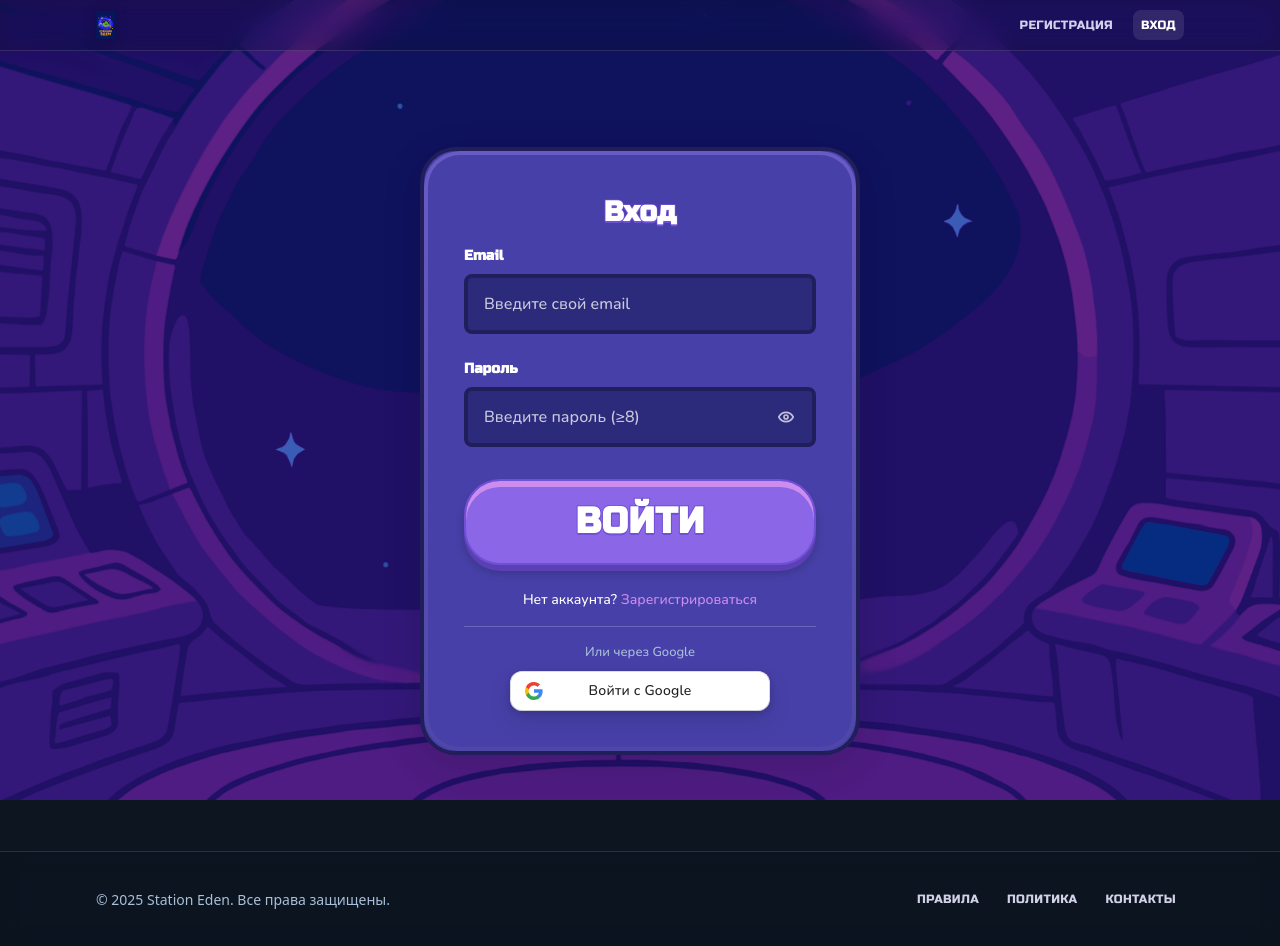
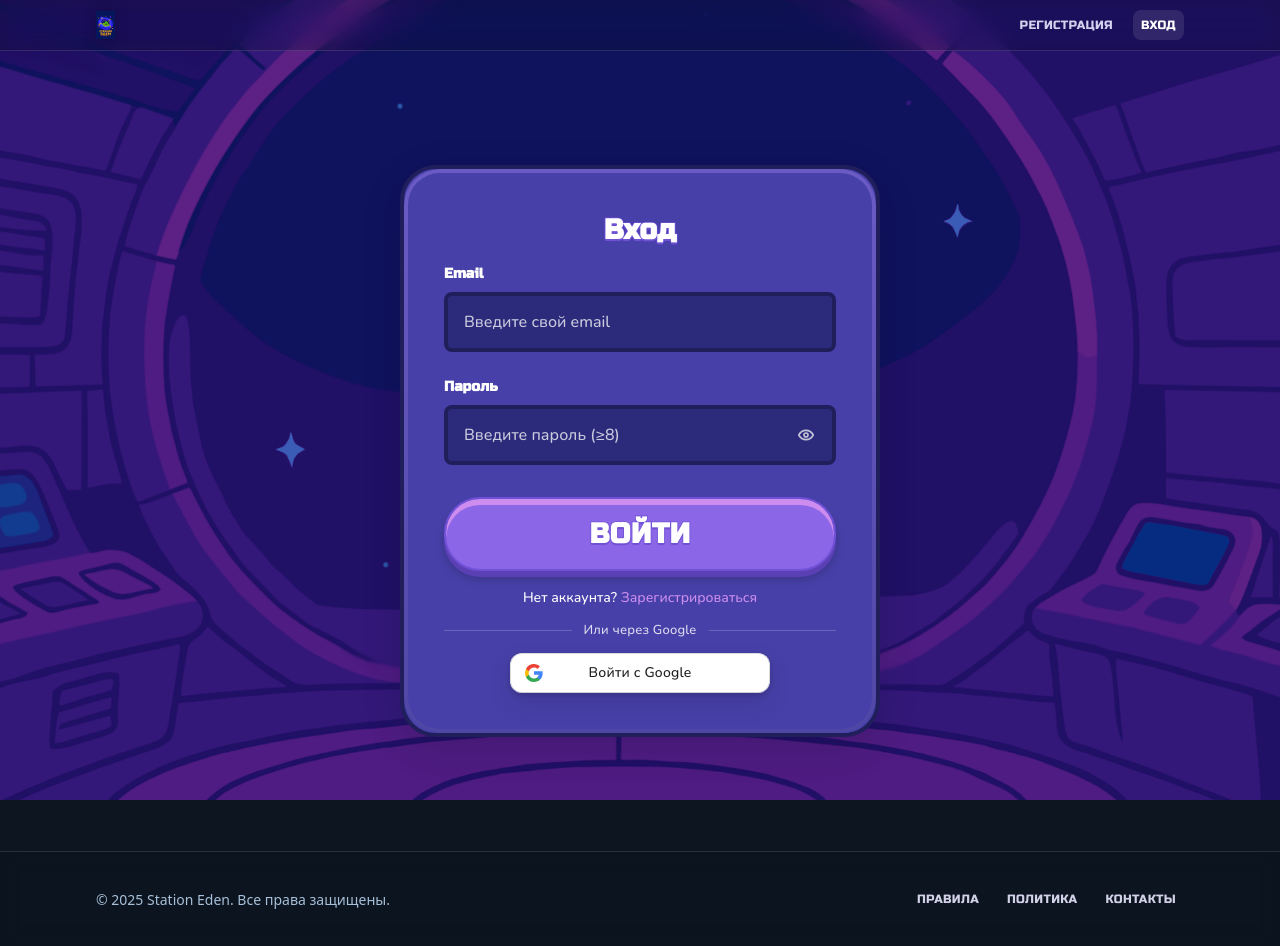
Before and after one commit to ArtemProkopev/station-eden, a Next.js app in the folder apps/web/: page /login in a window 1280 px wide. Built offline with nearby package versions, Linux system fonts and the light colour scheme; no server answers.

Commit message:
feat(login): обновил UI/UX страницы входа в едином стиле с регистрацией и верификацией

```diff
--- a/apps/web/src/app/login/page.module.css
+++ b/apps/web/src/app/login/page.module.css
@@ -1,4 +1,4 @@
-/* Фон под навбаром и контентом */
+/* ===== Фон ===== */
 .bg {
 	position: fixed;
 	inset: 0;
@@ -8,7 +8,7 @@
 	background-position: center;
 }
 
-/* Контейнер контента поверх фона */
+/* ===== Контент ===== */
 .container {
 	min-height: 100vh;
 	display: flex;
@@ -20,7 +20,7 @@
 	z-index: 1;
 }
 
-/* Карточка логина */
+/* ===== Карточка ===== */
 .card {
 	--placeholder: rgba(255, 255, 255, 0.75);
 	background: #4740a8;
@@ -28,12 +28,14 @@
 	border-radius: 36px;
 	box-shadow: 0 10px 40px rgba(0, 0, 0, 0.12);
 	backdrop-filter: blur(12px);
-	max-width: 440px;
+	max-width: 480px;
 	width: 100%;
 	text-align: center;
 	border: 4px solid #201f5c;
 	position: relative;
 	overflow: hidden;
+	animation: se-fade-in-up 320ms ease-out both;
+	animation-delay: 40ms;
 }
 .card::before {
 	content: '';
@@ -48,13 +50,12 @@
 	-webkit-mask:
 		linear-gradient(#000 0 0) content-box,
 		linear-gradient(#000 0 0);
+	mask-composite: exclude;
 	-webkit-mask-composite: xor;
-	mask-composite: exclude;
 	pointer-events: none;
-	z-index: 0;
 }
 
-/* Заголовок */
+/* ===== Заголовок ===== */
 .title {
 	margin: 0 0 12px 0;
 	font-size: 28px;
@@ -65,7 +66,7 @@
 	text-shadow: 0 2px 0 #7050d5;
 }
 
-/* дружелюбные уведомления */
+/* ===== Уведомления ===== */
 .notice {
 	text-align: left;
 	margin: 10px 0 16px;
@@ -74,21 +75,21 @@
 	font-size: 14px;
 	line-height: 1.45;
 }
-.success {
-	color: #cffad2;
-	background: rgba(80, 200, 120, 0.12);
-	border: 2px solid rgba(80, 200, 120, 0.45);
-}
 .info {
 	color: #d7ecff;
 	background: rgba(125, 249, 255, 0.1);
 	border: 2px solid rgba(125, 249, 255, 0.35);
 }
 
-/* Форма */
+/* ===== Форма ===== */
 .form {
 	display: grid;
 	gap: 1.5rem;
+	animation: se-fade-in-up 320ms ease-out both;
+	animation-delay: 80ms;
+}
+.isShaking {
+	animation: se-shake-x 320ms ease-out;
 }
 .inputGroup {
 	text-align: left;
@@ -97,18 +98,19 @@
 	position: relative;
 }
 
-/* Инпут */
+/* ===== Инпут ===== */
 .input {
 	padding: 14px 64px 14px 16px;
 	border: 4px solid #201f5c;
 	border-radius: 8px;
 	font-size: 16px;
 	width: 100%;
-	box-sizing: border-box;
 	transition:
 		border-color 0.2s,
-		box-shadow 0.2s;
+		box-shadow 0.2s,
+		transform 0.12s ease;
 	background-color: #2c2b7b;
+	color: #fff;
 	font-family: 'Nunito', sans-serif;
 }
 .input::placeholder {
@@ -121,7 +123,7 @@
 	box-shadow: 0 0 0 3px rgba(205, 141, 238, 0.2);
 }
 
-/* Лейбл */
+/* ===== Лейбл ===== */
 .label {
 	display: block;
 	font-size: 14px;
@@ -131,7 +133,7 @@
 	font-family: 'RussoOne', sans-serif;
 }
 
-/* Кнопка-глаз — 40x40, SVG 28x28 */
+/* ===== Кнопка-глаз ===== */
 .toggleBtn {
 	position: absolute;
 	top: 50%;
@@ -165,27 +167,22 @@
 	box-shadow: 0 0 0 2px rgba(205, 141, 238, 0.35);
 	border-radius: 8px;
 }
-.toggleBtn svg {
-	display: block;
-	width: 28px;
-	height: 28px;
-}
 
-/* Кнопка ВОЙТИ */
+/* ===== Кнопка ВОЙТИ ===== */
 .button {
 	padding: 14px;
 	background: #8b66e7;
 	color: white;
 	border: 2px solid #7050d5;
 	border-radius: 36px;
-	font-size: 36px;
+	font-size: 28px;
 	font-weight: 600;
 	cursor: pointer;
 	width: 100%;
 	letter-spacing: 0.5px;
 	margin-top: 0.5rem;
 	font-family: 'RussoOne', sans-serif;
-	-webkit-text-stroke: 2px #7050d5;
+	-webkit-text-stroke: 1.5px #7050d5;
 	paint-order: stroke fill;
 	text-shadow: 0 2px 0 #7050d5;
 	box-shadow:
@@ -195,6 +192,8 @@
 	transition: all 0.1s ease;
 	position: relative;
 	top: 0;
+	animation: se-fade-in-up 320ms ease-out both;
+	animation-delay: 240ms;
 }
 .button:hover {
 	background: #7a5ad6;
@@ -214,51 +213,161 @@
 	transform: translateY(2px);
 }
 
-/* Статусы и ссылки */
-.error {
-	color: #e53e3e;
-	font-size: 14px;
-	margin: 1rem 0;
+/* ===== Loading / Disabled ===== */
+.loading {
+	cursor: progress;
+	opacity: 0.9;
+}
+.loading::after {
+	display: inline-block;
+	vertical-align: baseline;
+	margin-left: 4px;
+	font-weight: 700;
+	content: '';
+	animation: se-ellipsis 1s steps(3, end) infinite;
+}
+
+/* Disabled: 60% яркости, not-allowed, без hover/active и подпрыгиваний */
+.button:disabled,
+.button[aria-disabled='true'],
+.button:disabled:hover,
+.button[aria-disabled='true']:hover,
+.button:disabled:active,
+.button[aria-disabled='true']:active {
+	opacity: 0.6;
+	cursor: not-allowed;
+	background: #8b66e7;
+	border: 2px solid #7050d5;
+	text-shadow: 0 2px 0 #7050d5;
+	box-shadow:
+		0 6px 0 #5a3fb5,
+		0 8px 10px rgba(0, 0, 0, 0.2),
+		inset 0 6px 0 #cd8dee;
+	top: 0;
+	transform: none;
+}
+
+/* ===== Сообщения/ссылки ===== */
+.ok {
+	color: #b5ffcf;
+	margin-top: 1rem;
 	font-family: 'Nunito', sans-serif;
 }
-.signupText {
-	margin-top: 1.5rem;
+.error {
+	color: #ffd5d5;
+	margin-top: 1rem;
+	font-family: 'Nunito', sans-serif;
+}
+.swap {
+	margin-top: 1rem;
 	font-size: 14px;
 	color: #ffffff;
 	font-family: 'Nunito', sans-serif;
 }
-.signupLink {
+.link {
 	color: #cd8dee;
 	text-decoration: none;
 	font-weight: 600;
 	font-family: 'Nunito', sans-serif;
 }
-.signupLink:hover {
+.link:hover {
 	text-decoration: underline;
 }
 
-.divider {
+/* ===== Разделитель с текстом внутри линии ===== */
+.hr {
+	display: flex;
+	align-items: center;
+	gap: 12px;
 	margin: 16px 0;
+	color: rgba(255, 255, 255, 0.9);
+	font-size: 13px;
+	line-height: 1;
+}
+.hr::before,
+.hr::after {
+	content: '';
+	flex: 1 1 auto;
 	height: 1px;
-	border: 0;
 	background: rgba(255, 255, 255, 0.2);
 }
-.telegramText {
-	font-size: 14px;
-	color: #666;
-	margin: 0;
-	font-family: 'Nunito', sans-serif;
+.hr > span {
+	opacity: 0.9;
+	letter-spacing: 0.2px;
+	white-space: nowrap;
+	transform: translateY(-0.5px);
 }
 
-/* Блок для кнопки Google */
+/* ===== Блок для кнопки Google ===== */
 .oauthBlock {
 	display: grid;
 	justify-items: center;
 	gap: 8px;
 }
-.oauthCaption {
-	font-size: 13px;
-	color: var(--muted);
+
+/* ===== motion-safe keyframes ===== */
+@media (prefers-reduced-motion: no-preference) {
+	@keyframes se-fade-in-up {
+		from {
+			opacity: 0;
+			transform: translateY(8px);
+		}
+		to {
+			opacity: 1;
+			transform: translateY(0);
+		}
+	}
+	@keyframes se-shake-x {
+		0%,
+		100% {
+			transform: translateX(0);
+		}
+		20% {
+			transform: translateX(-4px);
+		}
+		40% {
+			transform: translateX(4px);
+		}
+		60% {
+			transform: translateX(-3px);
+		}
+		80% {
+			transform: translateX(2px);
+		}
+	}
+	@keyframes se-ellipsis {
+		0% {
+			content: '';
+		}
+		33% {
+			content: '.';
+		}
+		66% {
+			content: '..';
+		}
+		100% {
+			content: '...';
+		}
+	}
 }
 
-/* старый .oauthBtn не используется */
+/* ===== Адаптив карточки ===== */
+@media (max-width: 520px) {
+	.card {
+		padding: 2rem;
+	}
+	.title {
+		font-size: 24px;
+	}
+}
+@media (max-width: 360px) {
+	.card {
+		padding: 1.5rem;
+	}
+	.title {
+		font-size: 22px;
+	}
+	.button {
+		font-size: 24px;
+	}
+}
--- a/apps/web/src/app/login/page.tsx
+++ b/apps/web/src/app/login/page.tsx
@@ -1,11 +1,11 @@
-// apps/web/src/app/login/page.tsx
 'use client'
 
 import GoogleAuthButton from '@/src/components/auth/GoogleAuthButton'
 import { api, getUserMessage } from '@/src/lib/api'
 import { GOOGLE_ENABLED } from '@/src/lib/flags'
+import Link from 'next/link'
 import { useRouter, useSearchParams } from 'next/navigation'
-import { Suspense, useEffect, useState } from 'react'
+import { Suspense, useEffect, useMemo, useState } from 'react'
 import styles from './page.module.css'
 
 function EyeIcon() {
@@ -18,6 +18,9 @@ function EyeIcon() {
 			strokeWidth='2.5'
 			strokeLinecap='round'
 			strokeLinejoin='round'
+			focusable='false'
+			width='20'
+			height='20'
 		>
 			<path d='M1 12s4-7 11-7 11 7 11 7-4 7-11 7S1 12 1 12z' />
 			<circle cx='12' cy='12' r='3' />
@@ -34,6 +37,9 @@ function EyeOffIcon() {
 			strokeWidth='2.5'
 			strokeLinecap='round'
 			strokeLinejoin='round'
+			focusable='false'
+			width='20'
+			height='20'
 		>
 			<path d='M17.94 17.94A10.94 10.94 0 0 1 12 20C5 20 1 12 1 12a21.8 21.8 0 0 1 4.22-4.92' />
 			<path d='M9.88 9.88a3 3 0 1 0 4.24 4.24' />
@@ -47,8 +53,12 @@ function LoginInner() {
 	const [email, setEmail] = useState('')
 	const [password, setPassword] = useState('')
 	const [show, setShow] = useState(false)
+
 	const [error, setError] = useState<string | null>(null)
+	const [busy, setBusy] = useState(false)
 	const [mounted, setMounted] = useState(false)
+	const [shake, setShake] = useState(false)
+
 	const router = useRouter()
 	const sp = useSearchParams()
 	const next = sp.get('next') || '/profile'
@@ -56,12 +66,23 @@ function LoginInner() {
 
 	useEffect(() => setMounted(true), [])
 
-	async function onSubmit(e: React.FormEvent) {
+	const emailRe = /^[^\s@]+@[^\s@]+\.[^\s@]+$/
+	const canSubmit = useMemo(() => {
+		if (busy) return false
+		return emailRe.test(email) && password.length >= 8
+	}, [busy, email, password.length])
+
+	async function onSubmit(e: React.FormEvent<HTMLFormElement>) {
 		e.preventDefault()
+		if (!canSubmit) {
+			setShake(true)
+			setTimeout(() => setShake(false), 340)
+			return
+		}
 		setError(null)
+		setBusy(true)
 		try {
 			const res = await api.login(email, password)
-			// 1) обычный кейс MFA
 			if ((res as any)?.mfa === 'email_code_sent') {
 				const needSet = (res as any)?.needSetPassword === true
 				const q = new URLSearchParams({
@@ -72,45 +93,69 @@ function LoginInner() {
 				router.replace(`/login/verify?${q.toString()}`)
 				return
 			}
-			// fallback без MFA
 			router.replace(next)
 		} catch (err: any) {
 			setError(getUserMessage(err, 'login'))
+			setShake(true)
+			setTimeout(() => setShake(false), 340)
+		} finally {
+			setBusy(false)
 		}
 	}
 
 	const googleEnabled = GOOGLE_ENABLED
 
 	return (
-		<div className={styles.container}>
-			<div className={styles.card}>
-				<h1 className={styles.title}>Вход</h1>
+		<>
+			<div className={styles.bg} aria-hidden />
+			<main className={styles.container}>
+				<section className={styles.card} aria-labelledby='login-title'>
+					<header>
+						<h1 id='login-title' className={styles.title}>
+							Вход
+						</h1>
+					</header>
 
 					{reason === 'google_exists' && (
-					<div className={`${styles.notice} ${styles.info}`} role='status'>
+						<p className={`${styles.notice} ${styles.info}`} role='status'>
 							Аккаунт с этим Google-email уже существует — просто войдите.
-					</div>
+						</p>
 					)}
 					{reason === 'google_no_account' && (
-					<div className={`${styles.notice} ${styles.info}`} role='status'>
+						<p className={`${styles.notice} ${styles.info}`} role='status'>
 							Похоже, такого аккаунта ещё нет. Вы можете зарегистрироваться.
-					</div>
+						</p>
 					)}
 
-				<form onSubmit={onSubmit} className={styles.form}>
+					<form
+						onSubmit={onSubmit}
+						className={`${styles.form} ${shake ? styles.isShaking : ''}`}
+						onAnimationEnd={() => shake && setShake(false)}
+						noValidate
+						autoComplete='on'
+						aria-describedby={error ? 'login-error' : undefined}
+					>
 						<div className={styles.inputGroup}>
 							<label htmlFor='email' className={styles.label}>
 								Email
 							</label>
 							<input
 								id='email'
+								name='email'
 								required
 								type='email'
+								inputMode='email'
+								spellCheck={false}
+								autoCorrect='off'
+								autoCapitalize='none'
 								autoComplete='email'
 								placeholder='Введите свой email'
 								value={email}
-							onChange={e => setEmail(e.target.value)}
+								onChange={e => setEmail(e.target.value.trimStart())}
 								className={styles.input}
+								aria-invalid={
+									email.length > 0 ? !emailRe.test(email) : undefined
+								}
 							/>
 						</div>
 
@@ -121,6 +166,7 @@ function LoginInner() {
 							<div className={styles.inputWrap}>
 								<input
 									id='password'
+									name='current-password'
 									required
 									type={show ? 'text' : 'password'}
 									autoComplete='current-password'
@@ -129,6 +175,9 @@ function LoginInner() {
 									value={password}
 									onChange={e => setPassword(e.target.value)}
 									className={styles.input}
+									aria-invalid={
+										password.length > 0 ? password.length < 8 : undefined
+									}
 								/>
 								<button
 									type='button'
@@ -143,31 +192,48 @@ function LoginInner() {
 							</div>
 						</div>
 
-					<button type='submit' className={styles.button}>
-						ВОЙТИ
+						<button
+							type='submit'
+							className={`${styles.button} ${busy ? styles.loading : ''}`}
+							disabled={!canSubmit}
+							aria-disabled={!canSubmit}
+						>
+							{busy ? 'Входим' : 'ВОЙТИ'}
 						</button>
+
+						{error && (
+							<p id='login-error' className={styles.error} role='alert'>
+								{error}
+							</p>
+						)}
 					</form>
 
-				{error && <p className={styles.error}>{error}</p>}
-
-				<p className={styles.signupText}>
+					<p className={styles.swap}>
 						Нет аккаунта?{' '}
-					<a href='/register' className={styles.signupLink}>
+						<Link href='/register' className={styles.link}>
 							Зарегистрироваться
-					</a>
+						</Link>
 					</p>
 
 					{mounted && googleEnabled && (
 						<>
-						<hr className={styles.divider} />
+							{/* Разделитель с текстом внутри линии */}
+							<div
+								className={styles.hr}
+								role='separator'
+								aria-label='Или через Google'
+							>
+								<span>Или через Google</span>
+							</div>
+
 							<div className={styles.oauthBlock}>
-							<div className={styles.oauthCaption}>Или через Google</div>
 								<GoogleAuthButton label='Войти с Google' mode='login' />
 							</div>
 						</>
 					)}
-			</div>
-		</div>
+				</section>
+			</main>
+		</>
 	)
 }
 
@@ -177,16 +243,15 @@ export default function LoginPage() {
 			fallback={
 				<>
 					<div className={styles.bg} aria-hidden />
-					<div className={styles.container}>
-						<div className={styles.card}>
+					<main className={styles.container}>
+						<section className={styles.card}>
 							<h1 className={styles.title}>Вход</h1>
 							<p>Loading…</p>
-						</div>
-					</div>
+						</section>
+					</main>
 				</>
 			}
 		>
-			<div className={styles.bg} aria-hidden />
 			<LoginInner />
 		</Suspense>
 	)
```
Lines whose indentation alone changed are shown as unchanged.
